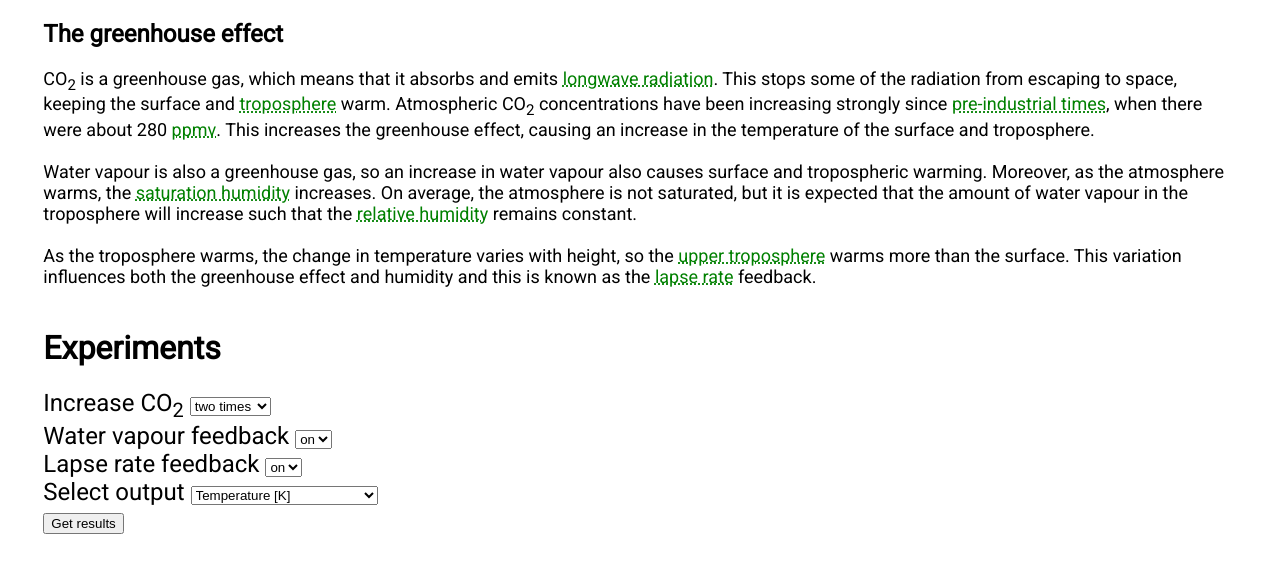
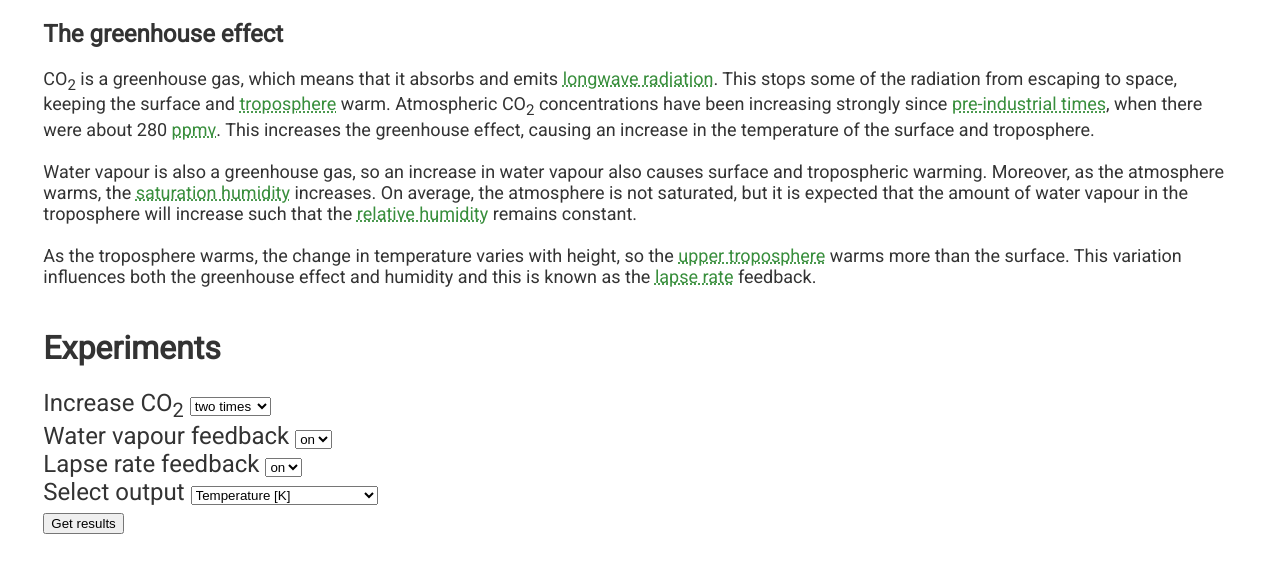
Before and after one commit to lkluft/konrad-website, a Flask app: page /co2_exp in a window 1280 px wide. Shown: the top 573 px of the page. Run offline with Flask 2, Linux system fonts and the light colour scheme.

Commit message:
Adjust text colors
Use jetblack for text body and material design colors for links.

```diff
--- a/static/css/main.css
+++ b/static/css/main.css
@@ -9,11 +9,20 @@ body {
     font-family: 'Roboto', sans-serif;
     max-width: 1200px;
     margin: auto;
+    color: #333333;
+}
+
+a:link {
+  color: #1976d2;
+}
+
+a:visited {
+  color: #7b1fa2;
 }
 
 abbr {
   font-variant: none;
-  color: green;
+  color: #388e3c;
   cursor: pointer;
 }
 
```
